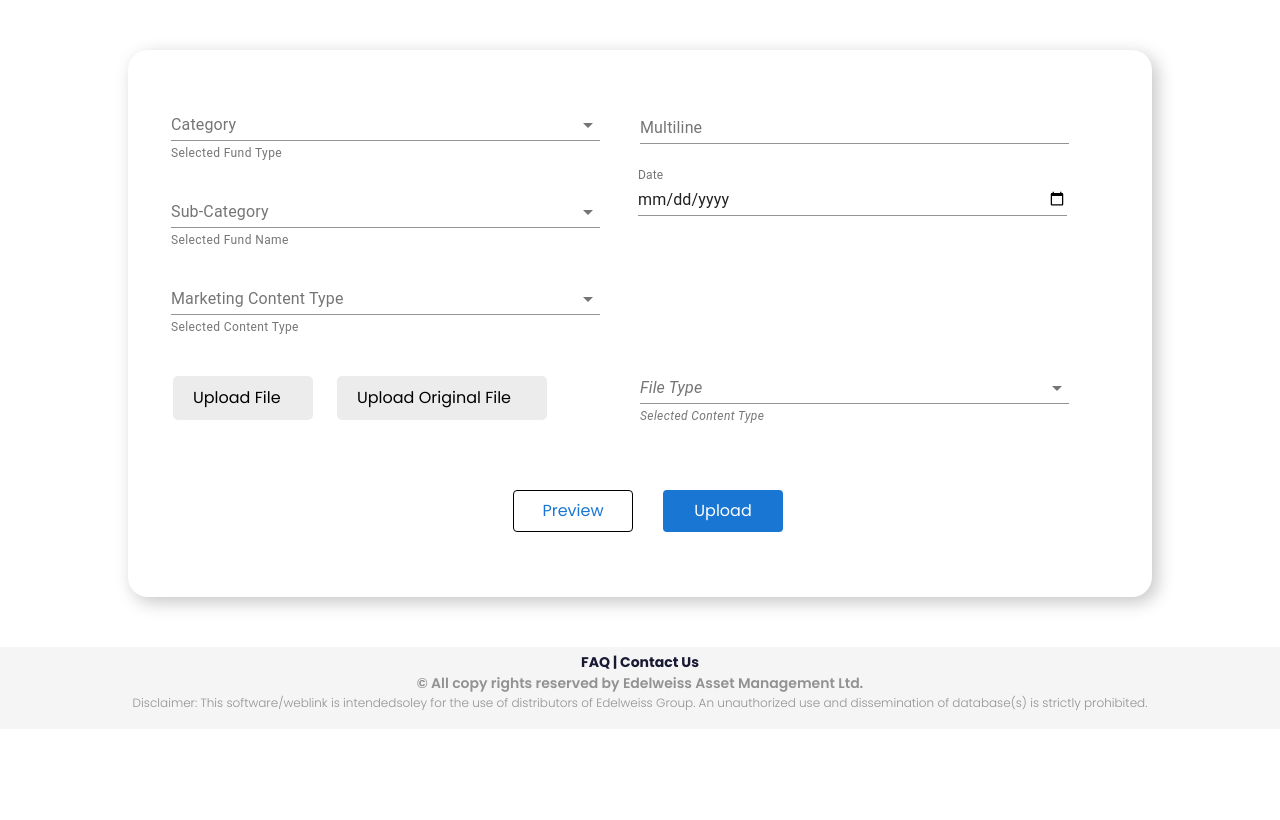
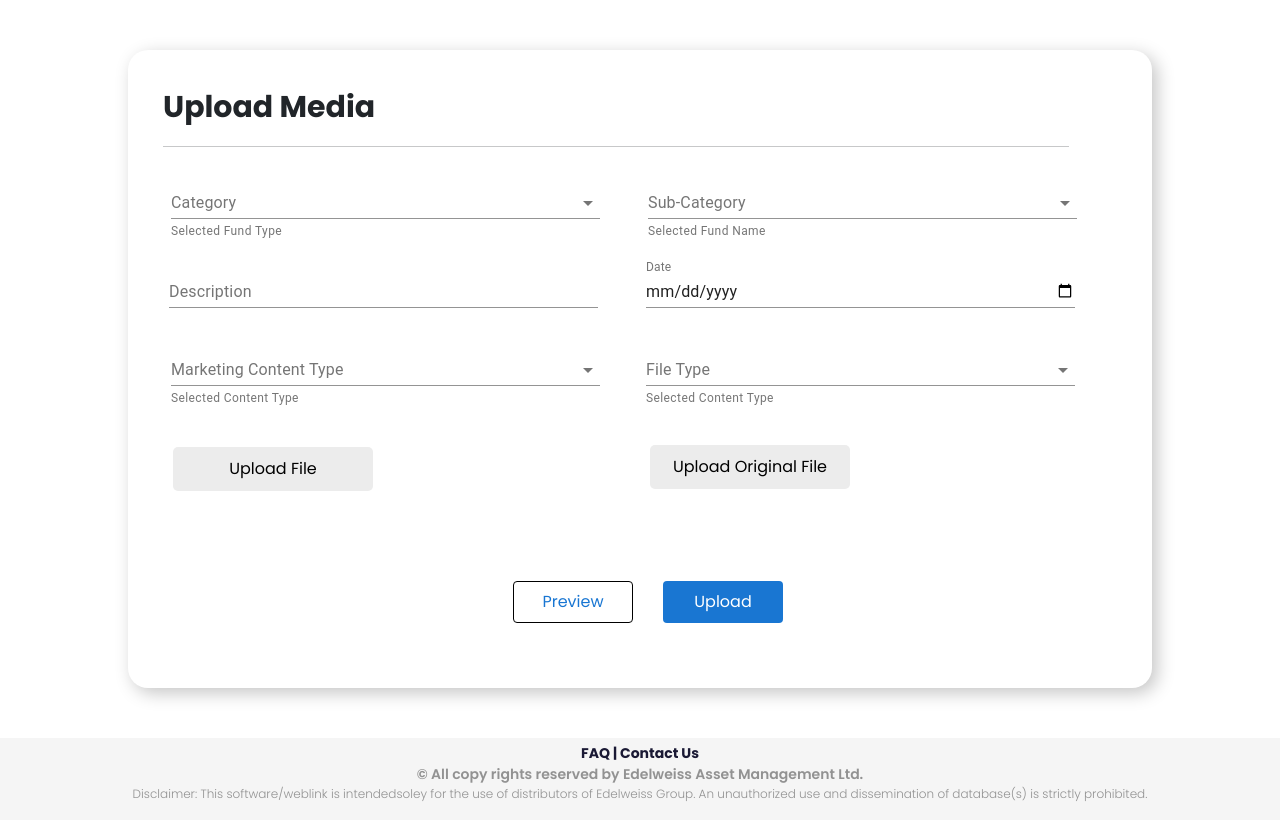
Before and after one commit to shahjigar556/Edelweises, a React (Create React App) app: page /upload in a window 1280 px wide. Built offline with nearby package versions, Linux system fonts and the light colour scheme.

Commit message:
refinements

```diff
--- a/src/App.css
+++ b/src/App.css
@@ -43,7 +43,6 @@ input:focus{
 ::placeholder{
   padding: 10px;
   font-family: poppins;
-  font-style: italic;
   font-weight: 600;
 }
 
--- a/src/components/TableData.js
+++ b/src/components/TableData.js
@@ -25,9 +25,10 @@ function TableData({ val }) {
         <td>MF store test</td>
         <td>
         <img src={Down} alt="Download-image" style={{ height: "15px", width: "auto", display: "inline-block" }}/>
-        <p style={{ display: "inline-block", marginLeft: "15px" }} className={classes.p}>DOWNLOAD</p>
+        {/* <p style={{ display: "inline-block", marginLeft: "15px" }} className={classes.p}>DOWNLOAD</p> */}
         </td>
         <td>
+
         <i class="far fa-eye" style={{ display: "inline-block" ,marginLeft:'10px' }}></i>{" "}
         <i class="fas fa-palette" style={{ display: "inline-block" ,marginLeft:'10px'}}></i>{" "}
         <i class="far fa-trash-alt" style={{ display: "inline-block" ,marginLeft:'10px'}}></i>
--- a/src/pages/DashBoard.js
+++ b/src/pages/DashBoard.js
@@ -45,7 +45,6 @@ const useStyles = makeStyles((theme) => ({
   },
   option: {
     fontFamily: "Poppins",
-    fontStyle: "italic",
     fontWeight: "600",
   },
 }));
--- a/src/pages/DashBoardTable.js
+++ b/src/pages/DashBoardTable.js
@@ -5,7 +5,7 @@ import TableData from "../components/TableData";
 function DashBoardTable() {
   const data = [1, 2, 3, 4,5,6];
   return (
-    <div className="table-responsive" style={{fontStyle:'italic'}}>
+    <div className="table-responsive" >
       <table className="table" >
         <thead className="table-light">
           <tr>
@@ -13,11 +13,11 @@ function DashBoardTable() {
             <th scope="col" style={{paddingBottom:'20px',background:"#CCCCCC"}}>SubCategory</th>
             <th scope="col" style={{paddingBottom:'20px',background:"#CCCCCC"}}>Content-Type</th>
             <th scope="col" style={{paddingBottom:'20px',background:"#CCCCCC"}}>Title</th>
-            <th scope="col" style={{paddingBottom:'20px',background:"#CCCCCC"}}>Without Co-Brand</th>
+            <th scope="col" style={{paddingBottom:'20px',background:"#CCCCCC"}}>Without</th>
             <th scope="col" style={{paddingBottom:'20px',background:"#CCCCCC"}}>Co-brand</th>
           </tr>
         </thead>
-        <tbody style={{backgroundColor:'#c3c4c7'}}>
+        <tbody style={{backgroundColor:'white'}}>
             {data.map(obj=><TableData key={obj} val={obj}/>)}
         </tbody>
       </table>
--- a/src/pages/UploadPage.js
+++ b/src/pages/UploadPage.js
@@ -63,10 +63,10 @@ const useStyles = makeStyles((theme) => ({
     fontWeight:'900'
   },
   formControl2: {
-    marginTop: '-20px',
+    marginTop: '20px',
+    marginLeft: '6px',
     width: "90%",
     minWidth: 120,
-    fontStyle:'italic',
     fontFamily:'poppins',
     fontWeight:'900'
   },
@@ -76,35 +76,40 @@ const useStyles = makeStyles((theme) => ({
     outline: "none",
     border: "none",
     marginBottom: "20px",
+    marginLeft: '6px',
     marginTop: '10.5px'
   },
   inputDateStyle: {
     outline: "none",
     border: "none",
     marginBottom: "10px",
-    marginTop: '2px',
-    marginLeft: '-2px',
+    marginLeft: '6px',
+    marginTop: '10px',
     width: "90%",
     cursor:'pointer',
     fontStyle:'poppins',
   },
   label: {
-    marginBottom: "10px",
+    margin: "30px 0px 30px 10px",
     backgroundColor:'#ececec',
     color:"black",
-    width: '140px',
-    marginLeft: '10px',
+    textAlign: 'center',
+    width: '200px',
     borderRadius:'5px',
     padding:'10px 20px 10px 20px',
     cursor:'pointer'
   },
+  line: {
+    width: "95%",
+  },
 
   label2: {
-    marginBottom: "10px",
+    margin: "36px 0px 30px 0px",
     backgroundColor:'#ececec',
     color:"black",
-    width: '210px',
-    marginLeft: '15px',
+    width: '200px',
+    marginLeft: '10px',
+    textAlign: 'center',
     borderRadius:'5px',
     padding:'10px 20px 10px 20px',
     cursor:'pointer'
@@ -136,6 +141,12 @@ function UploadPage() {
   return (
     <React.Fragment>
           <div className={classes.root}>
+          <div style={{ display: "flex" }}>
+          <div style={{ fontSize: "30px", fontWeight: "bold" }}>
+            Upload Media
+          </div>
+        </div>
+        <hr className={classes.line} />
               <Grid container>
                   <Grid item xs={12} md={6}>
                         <FormControl className={classes.formControl}>
@@ -156,24 +167,14 @@ function UploadPage() {
                           <FormHelperText>Selected Fund Type</FormHelperText>
                         </FormControl>
                         {/* End of form control one */}
-
-                        <FormControl className={classes.formControl}>
-                          <InputLabel id="demo-simple-select-helper-label">
-                            Sub-Category
-                          </InputLabel>
-                          <Select
-                            labelId="demo-simple-select-helper-label"
-                            id="demo-simple-select-helper"
-                          >
-                            <MenuItem value="">
-                              <em>None</em>
-                            </MenuItem>
-                            <MenuItem value={10}>Ten</MenuItem>
-                            <MenuItem value={20}>Twenty</MenuItem>
-                            <MenuItem value={30}>Thirty</MenuItem>
-                          </Select>
-                          <FormHelperText>Selected Fund Name</FormHelperText>
-                        </FormControl>
+                        <TextField
+                                id="standard-multiline-flexible"
+                                label="Description"
+                                multiline
+                                rowsMax={4}
+                                onChange={(e) => handleChange(e)}
+                                className={classes.inputStyle}
+                              />
                         {/* End of form control two */}
 
                         <FormControl className={classes.formControl}>
@@ -193,18 +194,35 @@ function UploadPage() {
                           </Select>
                           <FormHelperText>Selected Content Type</FormHelperText>
                         </FormControl>
+
+                        {/* <Grid item xs={12} md={4} style={{marginLeft: '30px'}}> */}
+                            <label className={classes.label} for="File">
+                            Upload File
+                          </label>
+                          <input type="file" id="File" style={{display:'none'}}/>
+                        {/* </Grid> */}
                         {/* End of form control three */}
                   </Grid>
                   <Grid item xs={12} md={6}>
                         <Grid item xs={12} >
-                              <TextField
-                                id="standard-multiline-flexible"
-                                label="Multiline"
-                                multiline
-                                rowsMax={4}
-                                onChange={(e) => handleChange(e)}
-                                className={classes.inputStyle}
-                              />
+                        <FormControl className={classes.formControl}>
+                          <InputLabel id="demo-simple-select-helper-label">
+                            Sub-Category
+                          </InputLabel>
+                          <Select
+                            labelId="demo-simple-select-helper-label"
+                            id="demo-simple-select-helper"
+                          >
+                            <MenuItem value="">
+                              <em>None</em>
+                            </MenuItem>
+                            <MenuItem value={10}>Ten</MenuItem>
+                            <MenuItem value={20}>Twenty</MenuItem>
+                            <MenuItem value={30}>Thirty</MenuItem>
+                          </Select>
+                          <FormHelperText>Selected Fund Name</FormHelperText>
+                        </FormControl>
+
                           </Grid>
                           <Grid item xs={12}>
                               <TextField
@@ -218,27 +236,8 @@ function UploadPage() {
                                 }}
                               />
                           </Grid>
-                  </Grid>
-              </Grid>{/*container 1*/}
-              <Grid container style={{marginTop: '30px'}}>
-                <Grid item xs={12} md={6}>
-                    <Grid container>
-                        <Grid item xs={12} md={4}>
-                            <label className={classes.label} for="File">
-                            Upload File
-                          </label>
-                          <input type="file" id="File" style={{display:'none'}}/>
-                        </Grid>
-                        <Grid item xs={12} md={4}>
-                            <label className={classes.label2} for="originalFile">
-                            Upload Original File
-                          </label>
-                          <input type="file" id="originalFile" style={{backgroundColor:'white',display:'none'}}/>
-                        </Grid>
-                    </Grid>
-                </Grid>
-                  <Grid item md={6} xs={12}>
-                        <FormControl className={classes.formControl2}>
+                          <Grid item xs ={12}>
+                          <FormControl className={classes.formControl2}>
                           <InputLabel id="demo-simple-select-helper-label">
                             File Type
                           </InputLabel>
@@ -255,8 +254,32 @@ function UploadPage() {
                           </Select>
                           <FormHelperText>Selected Content Type</FormHelperText>
                         </FormControl>
+
+                        <label className={classes.label2} for="originalFile">
+                            Upload Original File
+                          </label>
+                          <input type="file" id="originalFile" style={{backgroundColor:'white',display:'none'}}/>
+                          </Grid>
                   </Grid>
-              </Grid>
+              </Grid>{/*container 1*/}
+              {/* <Grid container style={{marginTop: '30px', marginLeft: '50px'}} >
+                <Grid item xs={12} md={6}>
+                    <Grid container spacing={2}>
+                        <Grid item xs={12} md={4} style={{marginLeft: '30px'}}>
+                            <label className={classes.label} for="File">
+                            Upload File
+                          </label>
+                          <input type="file" id="File" style={{display:'none'}}/>
+                        </Grid>
+                        <Grid item xs={12} md={4}>
+                            <label className={classes.label2} for="originalFile">
+                            Upload Original File
+                          </label>
+                          <input type="file" id="originalFile" style={{backgroundColor:'white',display:'none'}}/>
+                        </Grid>
+                    </Grid>
+                </Grid>
+              </Grid>  */}
               <div
                 style={{
                   display: "flex",
```
Also changed, not shown: src/pages/CoBranding.js (+4 -5 lines), src/pages/Profile.js (+4 -7 lines).
